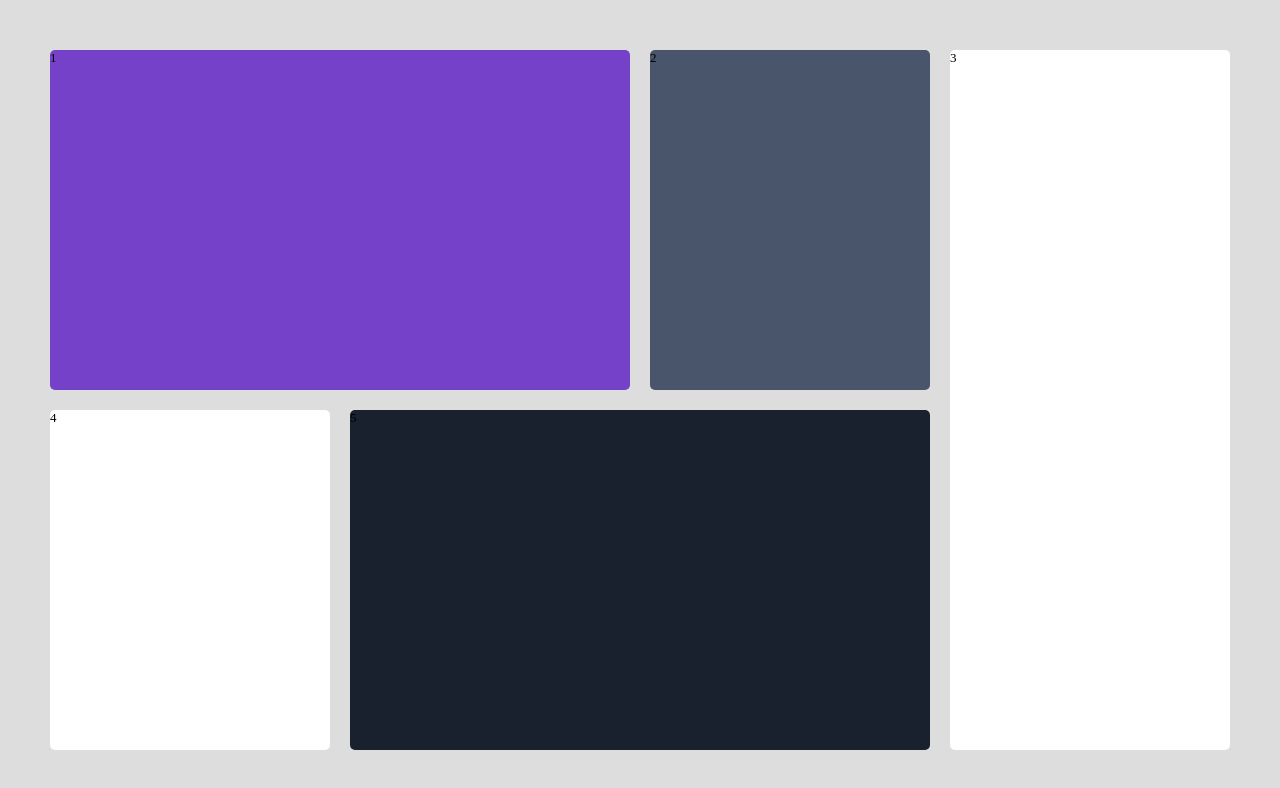
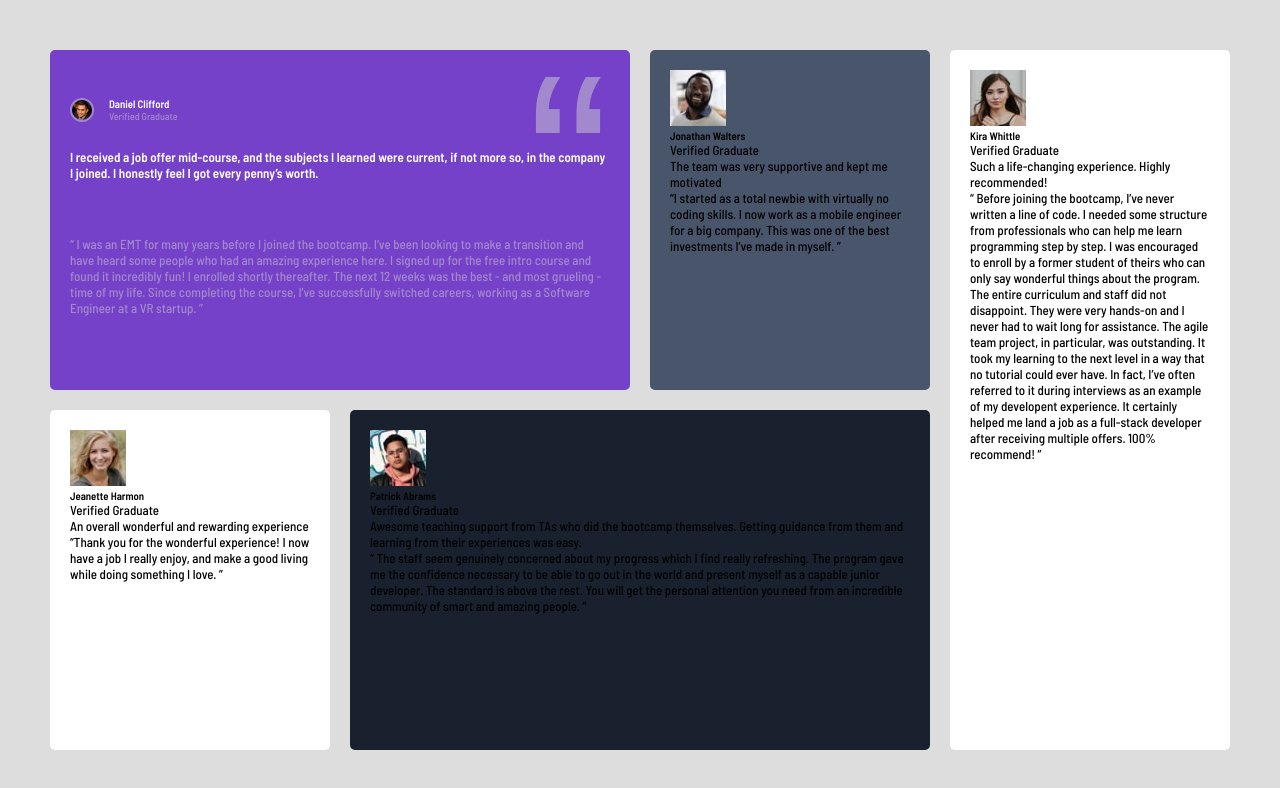
Before and after one commit to AhmedKhatri510/testimonial-grid-section-hub, a website: page index.html in a window 1280 px wide. Drawn offline with Linux system fonts and the light colour scheme.

Commit message:
Markup added

```diff
--- a/index.html
+++ b/index.html
@@ -15,20 +15,15 @@
 <body>
 
   <div class="container">
-    <div class="testimonial-1">1</div>
-    <div class="testimonial-2">2</div>
-    <div class="testimonial-3">3</div>
-    <div class="testimonial-4">4</div>
-    <div class="testimonial-5">5</div>
+    <div class="testimonial-1">
+      <div class="testimonial-1__user">
+        <div class="testimonial-1__user--detail">
+          <img src="images/image-daniel.jpg" alt="user 1">
+          <div class="testimonial-1__user--info">
+            <h5>Daniel Clifford</h5>
+            <p>Verified Graduate</p>
           </div>
 
-
-  <!-- <div class="testimonial-1">
-    <div class="testimonial-1__user">
-      <img src="images/image-daniel.jpg" alt="user 1">
-      <div class="testimonial-1__user--detail">
-        <h3>Daniel Clifford</h3>
-        <p>Verified Graduate</p>
         </div>
         <p class="testimonial-1__user-review--main">
           I received a job offer mid-course, and the subjects I learned were current, if not more so,
@@ -42,46 +37,111 @@
           the course, I’ve successfully switched careers, working as a Software Engineer at a VR startup. &rdquo;
         </p>
       </div>
+    </div>
+    <div class="testimonial-2">
+      <div class="testimonial-2__user">
+        <div class="testimonial-2__user--detail">
+          <img src="images/image-jonathan.jpg" alt="user 2">
+          <div class="testimonial-2__user--info">
+            <h5>Jonathan Walters</h5>
+            <p>Verified Graduate</p>
+          </div>
 
+        </div>
+        <p class="testimonial-2__user-review--main">
+          The team was very supportive and kept me motivated
+        </p>
+        <p class="testimonial-2__user-review--sub">
+          &ldquo;I started as a total newbie with virtually no coding skills. I now work as a mobile engineer
+          for a big company. This was one of the best investments I’ve made in myself. &rdquo;
+        </p>
+      </div>
+    </div>
 
-  </div> -->
+    <div class="testimonial-3">
+      <div class="testimonial-3__user">
+        <div class="testimonial-3__user--detail">
+          <img src="images/image-kira.jpg" alt="user 3">
+          <div class="testimonial-3__user--info">
+            <h5>Kira Whittle</h5>
+            <p>Verified Graduate</p>
+          </div>
+
+        </div>
+        <p class="testimonial-3__user-review--main">
+          Such a life-changing experience. Highly recommended!
+        </p>
+        <p class="testimonial-3__user-review--sub">
+          &ldquo; Before joining the bootcamp, I’ve never written a line of code. I needed some structure from
+          professionals who can help me learn programming step by step. I was encouraged to enroll by a former
+          student of theirs who can only say wonderful things about the program. The entire curriculum and staff
+          did not disappoint. They were very hands-on and I never had to wait long for assistance. The agile team
+          project, in particular, was outstanding. It took my learning to the next level in a way that no tutorial
+          could ever have. In fact, I’ve often referred to it during interviews as an example of my developent
+          experience. It certainly helped me land a job as a full-stack developer after receiving multiple offers.
+          100% recommend! &rdquo;
+        </p>
+      </div>
+    </div>
+
+    <div class="testimonial-4">
+      <div class="testimonial-4__user">
+        <div class="testimonial-4__user--detail">
+          <img src="images/image-jeanette.jpg" alt="user 4">
+          <div class="testimonial-4__user--info">
+            <h5>Jeanette Harmon</h5>
+            <p>Verified Graduate</p>
+          </div>
+
+        </div>
+        <p class="testimonial-4__user-review--main">
+          An overall wonderful and rewarding experience
+        </p>
+        <p class="testimonial-4__user-review--sub">
+          &ldquo;Thank you for the wonderful experience! I now have a job I really enjoy, and make a good living
+          while doing something I love. &rdquo;
+        </p>
+      </div>
+    </div>
+
+    <div class="testimonial-5">
+      <div class="testimonial-5__user">
+        <div class="testimonial-5__user--detail">
+          <img src="images/image-patrick.jpg" alt="user 5">
+          <div class="testimonial-5__user--info">
+            <h5>Patrick Abrams</h5>
+            <p>Verified Graduate</p>
+          </div>
+
+        </div>
+        <p class="testimonial-5__user-review--main">
+          Awesome teaching support from TAs who did the bootcamp themselves. Getting guidance from them and
+  learning from their experiences was easy.
+        </p>
+        <p class="testimonial-5__user-review--sub">
+          &ldquo; The staff seem genuinely concerned about my progress which I find really refreshing. The program
+          gave me the confidence necessary to be able to go out in the world and present myself as a capable
+          junior developer. The standard is above the rest. You will get the personal attention you need from
+          an incredible community of smart and amazing people. &rdquo;
+        </p>
+      </div>
+    </div>
+
+  </div>
 
 
 
 
 
-  <!-- “ I was an EMT for many years before I joined the bootcamp. I’ve been looking to make a
-  transition and have heard some people who had an amazing experience here. I signed up
-  for the free intro course and found it incredibly fun! I enrolled shortly thereafter.
-  The next 12 weeks was the best - and most grueling - time of my life. Since completing
-  the course, I’ve successfully switched careers, working as a Software Engineer at a VR startup. ”
 
-  Jonathan Walters
-  Verified Graduate
 
-  The team was very supportive and kept me motivated
 
-  “ I started as a total newbie with virtually no coding skills. I now work as a mobile engineer
-  for a big company. This was one of the best investments I’ve made in myself. ”
+  <!--
 
-  Jeanette Harmon
-  Verified Graduate
 
-  An overall wonderful and rewarding experience
 
-  “ Thank you for the wonderful experience! I now have a job I really enjoy, and make a good living
-  while doing something I love. ”
 
-  Patrick Abrams
-  Verified Graduate
 
-  Awesome teaching support from TAs who did the bootcamp themselves. Getting guidance from them and
-  learning from their experiences was easy.
-
-  “ The staff seem genuinely concerned about my progress which I find really refreshing. The program
-  gave me the confidence necessary to be able to go out in the world and present myself as a capable
-  junior developer. The standard is above the rest. You will get the personal attention you need from
-  an incredible community of smart and amazing people. ”
 
   Kira Whittle
   Verified Graduate
--- a/sass/_base.scss
+++ b/sass/_base.scss
@@ -37,4 +37,5 @@ html {
 body {
     font-size: 1.3rem;
     font-weight: 500;
+    font-family: 'Barlow Semi Condensed', sans-serif;
 }
--- a/sass/_grid.scss
+++ b/sass/_grid.scss
@@ -16,6 +16,7 @@
 
  %testimonials {
      border-radius: 5px;
+     padding: 2rem;
  }
 
  .testimonial {
@@ -25,6 +26,59 @@
         @extend %testimonials;
         background-color: $color-primary-violet;
         grid-column: 1 / 3;
+        color: $color-primary-white;
+
+        &__user {
+            position: relative;
+            z-index: 2;
+            height: 100%;
+            display: grid;
+            &--detail {
+                display: grid;
+                grid-template-columns: min-content 1fr;
+                align-items: center;
+                grid-gap: 1.5rem;
+                img {
+                    width: 2rem;
+                    height: 2rem;
+                    border-radius: 50%;
+                    box-sizing: content-box;
+                    border: 2px solid hsla(0, 0%, 81%, 0.5);
+                }
+            }
+
+            &--info {
+                p {
+                    color: hsla(0, 0%, 81%, 0.5);
+                    font-size: 1rem;
+                }
+            }
+
+            &-review {
+                &--main {
+                    font-weight: 600;
+                }
+
+                &--sub {
+                    color: hsla(0, 0%, 81%, 0.5);
+                }
+            }
+
+            &::before {
+                font-family: sans-serif;
+                position: absolute;
+                top:-5rem;
+                right:0;
+                content:"\201C";
+                display: block;
+                font-size: 25rem;
+                color: hsla(0, 0%, 81%, 0.5);
+
+                z-index: -1;
+            }
+        }
+
+
 
     }
 
```
Also changed, not shown: css/style.css. Lines whose indentation alone changed are shown as unchanged.
